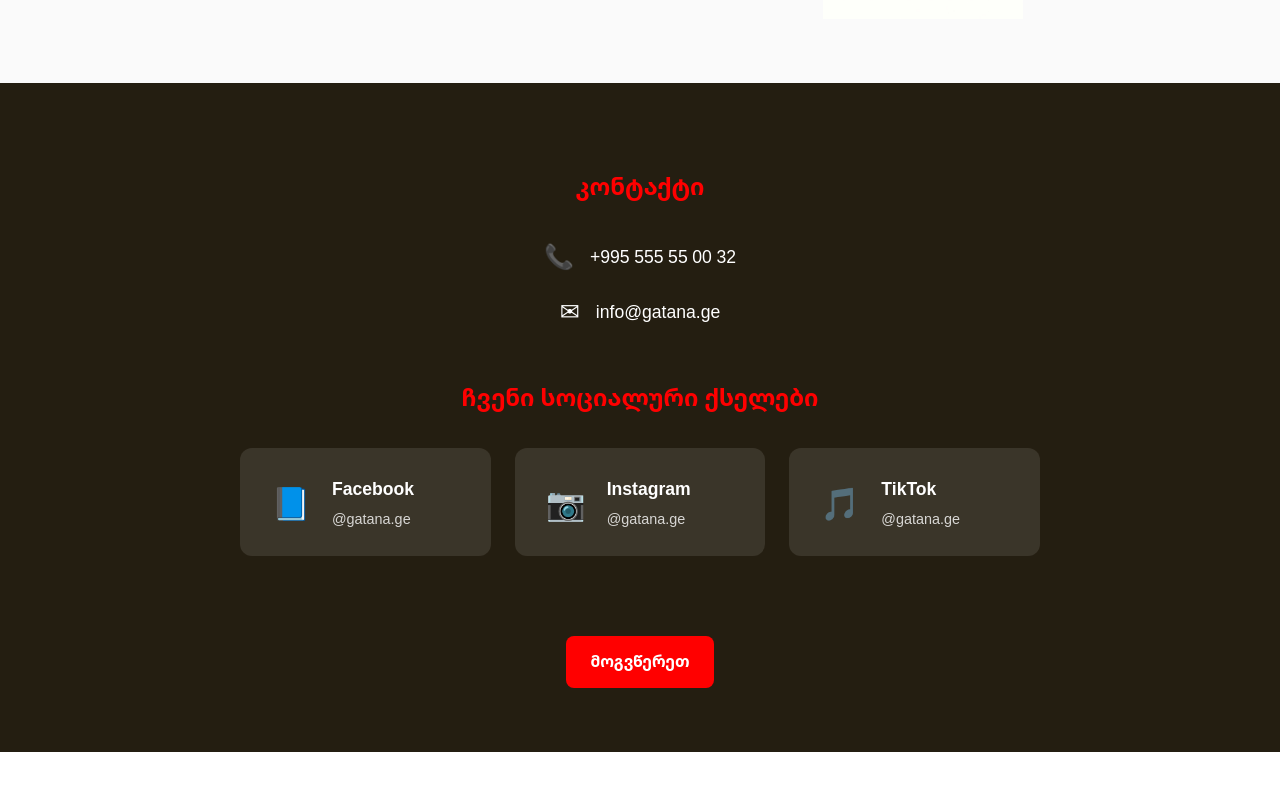
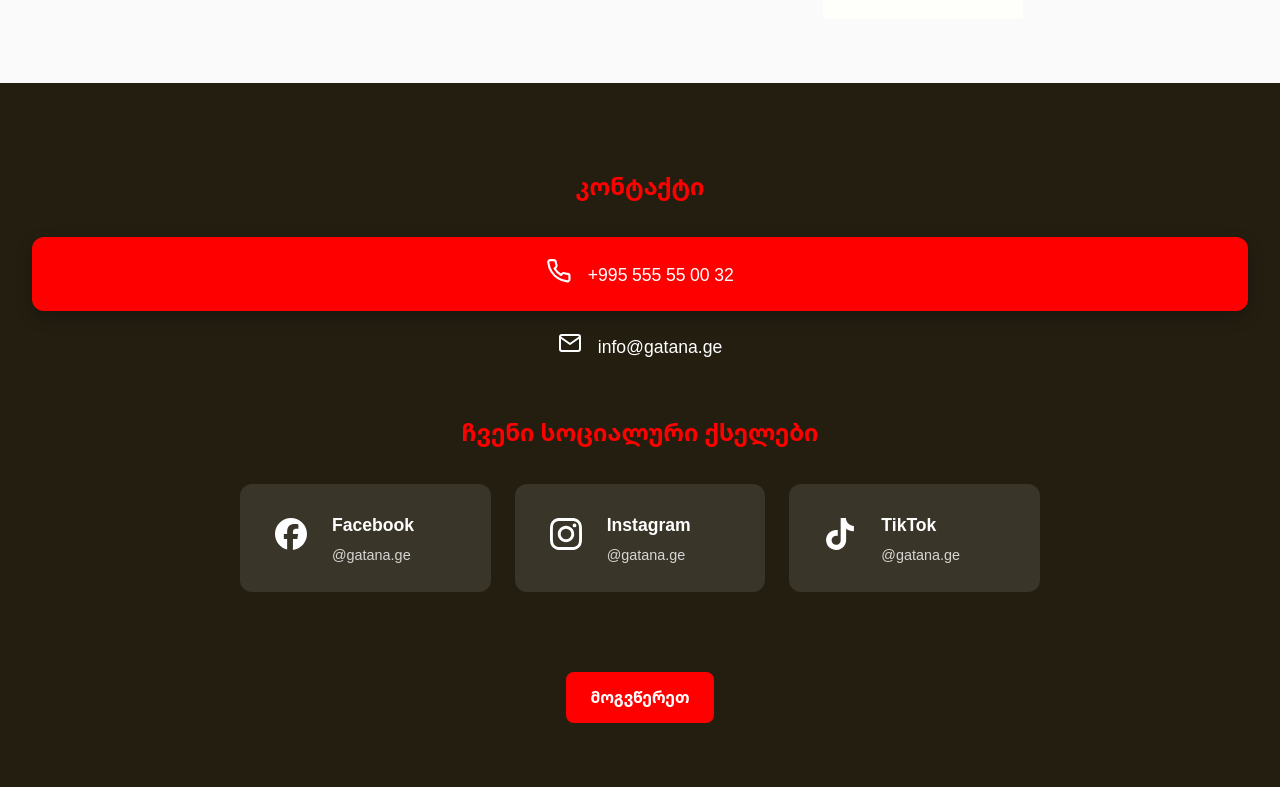
Before and after one commit to Gigi-Didberidze/gatana_ge, a React (Create React App) app: page / in a window 1280 px wide. Shown: the part 1109-1896 px from the top of the page. Before the commit the page ends 1861 px from the top, so only its background shows below. Built offline with nearby package versions, Linux system fonts and the light colour scheme.

Commit message:
small changes

```diff
--- a/package.json
+++ b/package.json
@@ -9,6 +9,7 @@
     "@testing-library/user-event": "^13.5.0",
     "react": "^19.1.1",
     "react-dom": "^19.1.1",
+    "react-icons": "^5.5.0",
     "react-scripts": "5.0.1",
     "web-vitals": "^2.1.4"
   },
@@ -35,5 +36,6 @@
       "last 1 firefox version",
       "last 1 safari version"
     ]
-  }
+  },
+  "packageManager": "yarn@1.22.22+sha512.a6b2f7906b721bba3d67d4aff083df04dad64c399707841b7acf00f6b133b7ac24255f2652fa22ae3534329dc6180534e98d17432037ff6fd140556e2bb3137e"
 }
--- a/src/App.css
+++ b/src/App.css
@@ -430,10 +430,33 @@ body {
   gap: 1rem;
   margin: 1rem 0;
   font-size: 1.1rem;
+  text-decoration: none; /* make anchor version look like button */
+  color: white;
 }
 
 .contact-icon {
   font-size: 1.5rem;
+}
+
+/* Prominent call CTA styling */
+.call-button {
+  background: red;
+  color: #fff;
+  padding: 0.9rem 1.25rem;
+  border-radius: 12px;
+  border: 2px solid transparent;
+  box-shadow: 0 6px 16px rgba(0, 0, 0, 0.25);
+  transition: background 0.3s ease, transform 0.2s ease, box-shadow 0.3s ease;
+}
+
+.call-button:hover {
+  background: #c20e0e;
+  transform: translateY(-2px);
+  box-shadow: 0 10px 22px rgba(0, 0, 0, 0.35);
+}
+
+.call-button .contact-icon {
+  font-size: 1.6rem;
 }
 
 .social-links {
--- a/src/App.js
+++ b/src/App.js
@@ -5,6 +5,8 @@ import slide1 from "./assets/slide1.jpeg";
 import slide2 from "./assets/slide2.jpeg";
 import slide3 from "./assets/slide3.jpeg";
 import gatanaLogo from "./assets/gatana.png";
+import { SiFacebook, SiInstagram, SiTiktok } from "react-icons/si";
+import { FiPhone, FiMail } from "react-icons/fi";
 
 function App() {
   const [menuOpen, setMenuOpen] = useState(false);
@@ -35,7 +37,7 @@ function App() {
       <nav className={`navbar ${scrolled ? "scrolled" : ""}`}>
         <div className="nav-left">
           <img src={logo} alt="Company Logo" className="logo" />
-          <span className="brand-text">gatana.ge</span>
+          <span className="brand-text">Gatana.ge</span>
         </div>
 
         <div className="burger" onClick={toggleMenu}>
@@ -76,7 +78,7 @@ function App() {
 
         <div className="hero-content">
           <h1>
-            კეთილი იყოს თქვენი მობრძანება <span>gatana.ge</span>-ზე
+            კეთილი იყოს თქვენი მობრძანება <span>Gatana.ge</span>-ზე
           </h1>
           <p>ჩვენ გთავაზობთ სანდო და პროფესიონალურ მომსახურებას.</p>
           {/* <a href="#services" className="btn">
@@ -116,14 +118,14 @@ function App() {
       <section id="contact" className="section contact">
         <h2>კონტაქტი</h2>
         <div className="contact-info">
-          <div className="contact-item">
-            <span className="contact-icon">📞</span>
+          <a href="tel:+99555550032" className="contact-item call-button" aria-label="Call us">
+            <span className="contact-icon"><FiPhone /></span>
             <span>+995 555 55 00 32</span>
-          </div>
-          <div className="contact-item">
-            <span className="contact-icon">✉</span>
+          </a>
+          <a href="mailto:info@gatana.ge" className="contact-item" aria-label="Email us">
+            <span className="contact-icon"><FiMail /></span>
             <span>info@gatana.ge</span>
-          </div>
+          </a>
         </div>
 
         <div className="social-links">
@@ -135,7 +137,7 @@ function App() {
               target="_blank"
               rel="noopener noreferrer"
             >
-              <div className="social-icon">📘</div>
+              <div className="social-icon" aria-hidden="true"><SiFacebook /></div>
               <div className="social-text">
                 <span className="social-name">Facebook</span>
                 <span className="social-handle">@gatana.ge</span>
@@ -148,7 +150,7 @@ function App() {
               target="_blank"
               rel="noopener noreferrer"
             >
-              <div className="social-icon">📷</div>
+              <div className="social-icon" aria-hidden="true"><SiInstagram /></div>
               <div className="social-text">
                 <span className="social-name">Instagram</span>
                 <span className="social-handle">@gatana.ge</span>
@@ -161,7 +163,7 @@ function App() {
               target="_blank"
               rel="noopener noreferrer"
             >
-              <div className="social-icon">🎵</div>
+              <div className="social-icon" aria-hidden="true"><SiTiktok /></div>
               <div className="social-text">
                 <span className="social-name">TikTok</span>
                 <span className="social-handle">@gatana.ge</span>
```
Also changed, not shown: 2 other files (tests, documents, lock files or other folders).
